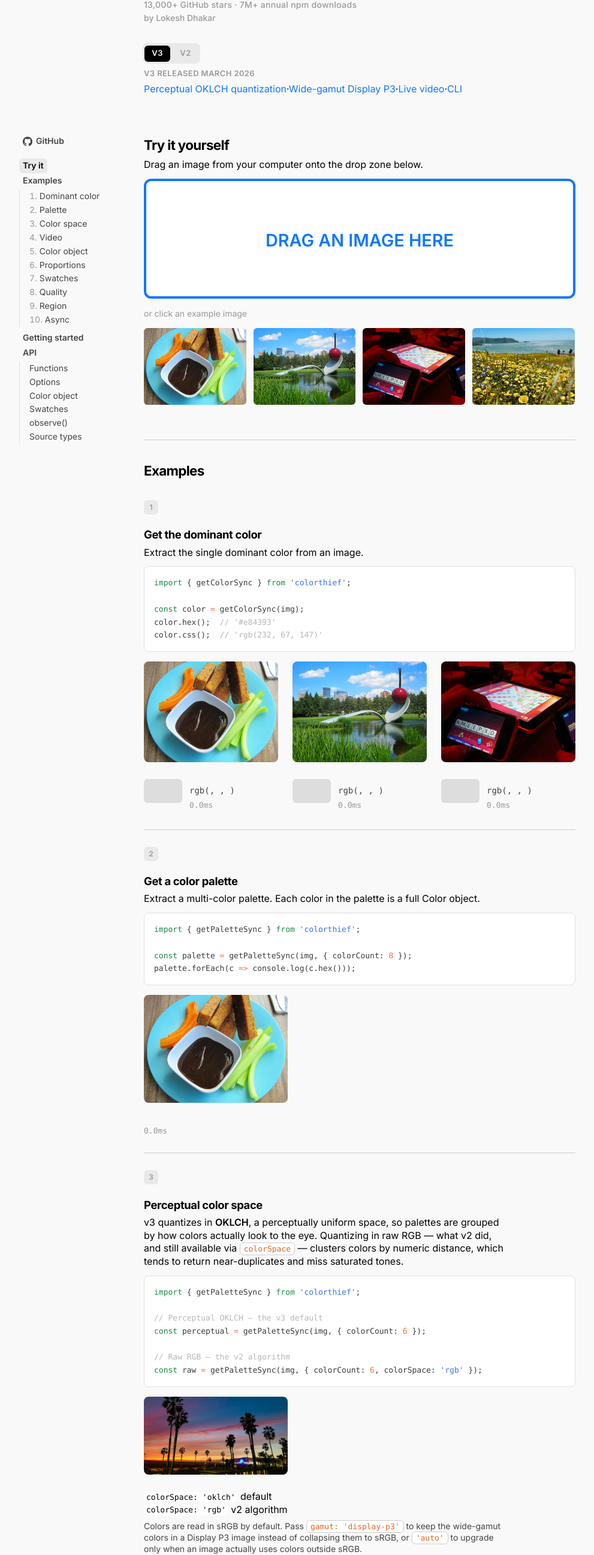
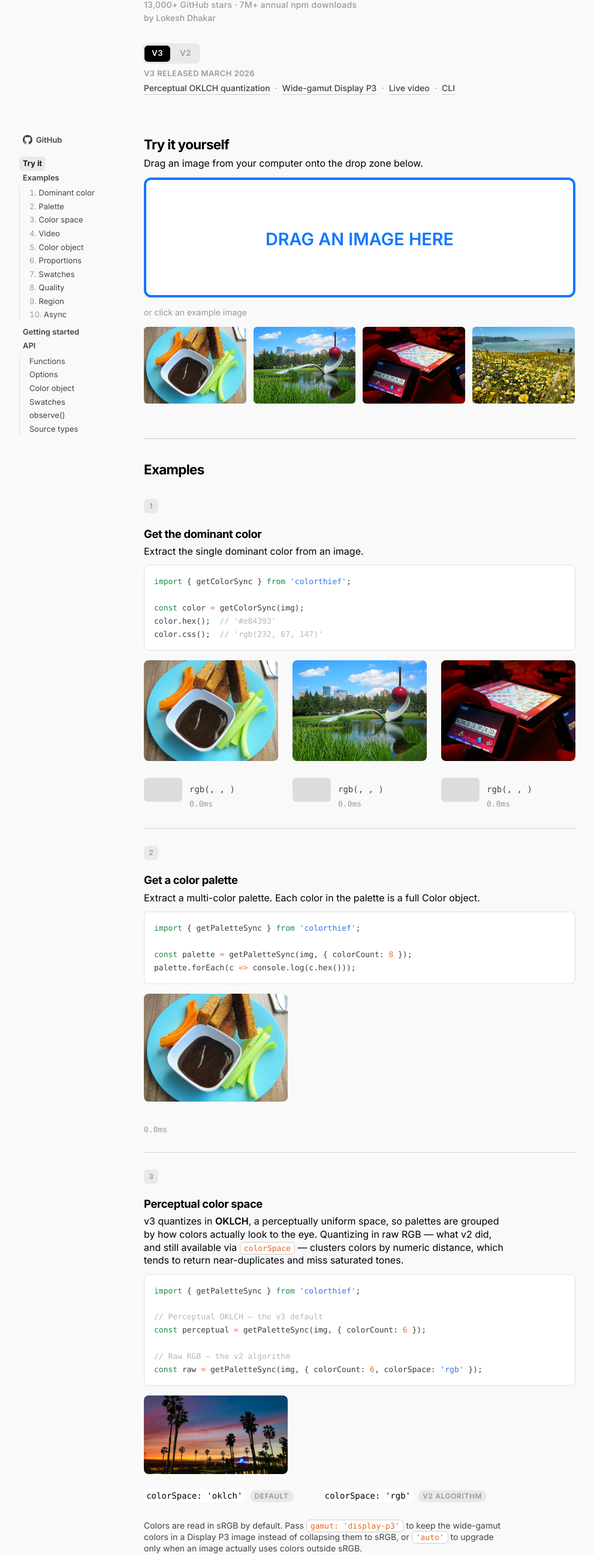
Before and after one commit to lokesh/color-thief-site, a website built with Vite: page index.html in a window 1280 px wide. Shown: the part 197-2790 px from the top of the page at 60% size, without its empty margins (144-1135 px from the left). Built offline with nearby package versions, Linux system fonts and the light colour scheme; what colorthief would draw is missing.

Commit message:
Style color space comparison; CSS scroll behavior; type size tweaks

```diff
--- a/css/main.css
+++ b/css/main.css
@@ -118,11 +118,32 @@ body {
     padding: 0;
   }
 }
+/* Scrolling
+ * *----------------------------------------------- */
+html {
+  scroll-behavior: smooth;
+  /* Clearance for the sticky mobile nav when jumping to anchors */
+  scroll-padding-top: 64px;
+}
+
+@media (min-width: 720px) {
+  html {
+    /* No sticky header on desktop; just a little breathing room */
+    scroll-padding-top: 1.25rem;
+  }
+}
+
+@media (prefers-reduced-motion: reduce) {
+  html {
+    scroll-behavior: auto;
+  }
+}
+
 /* Typography
  * *----------------------------------------------- */
 html {
-  /* 16px base — all rem values scale from this */
-  font-size: 16px;
+  /* 15px on mobile, 16px from 720px up — all rem values scale from this */
+  font-size: 15px;
 }
 
 @media (min-width: 720px) {
@@ -463,7 +484,7 @@ hr {
   gap: 6px;
   margin-bottom: 16px;
   padding: 3px 6px;
-  font-size: 0.875rem;
+  font-size: var(--text-sm);
   font-weight: var(--weight-semibold);
   color: var(--color-text-secondary);
   text-decoration: none;
@@ -493,7 +514,7 @@ hr {
   display: inline-block;
   padding: 3px 6px;
   line-height: var(--leading-snug);
-  font-size: 0.875rem; /* between --text-sm (0.8125rem) and --text-base (1rem); intentional mid-size for sidebar nav */
+  font-size: var(--text-sm);
   color: var(--color-text-secondary);
   font-weight: var(--weight-semibold);
   border-radius: var(--radius-sm);
@@ -527,7 +548,7 @@ a.nav-item:focus {
 }
 
 .nav-link-sub {
-  font-size: var(--text-md);
+  font-size: var(--text-sm);
   font-weight: var(--weight-regular);
   padding: 2px 8px;
   color: var(--color-text-secondary);
@@ -1186,6 +1207,34 @@ footer .button {
   letter-spacing: 0.03em; /* tighter than --tracking-wide (0.05em); compact date stamp */
 }
 
+/* v3's headline capabilities — the "why this is modern" line. */
+.version-features {
+  display: flex;
+  flex-wrap: wrap;
+  align-items: baseline;
+  gap: 0 0.5rem;
+  max-width: 34rem;
+  font-size: 0.875rem; /* small supporting text; between --text-sm and --text-base */
+  font-weight: var(--weight-medium);
+  color: var(--color-text-secondary);
+  margin: 0.4rem 0 0;
+}
+
+.version-features a {
+  color: inherit;
+  text-decoration: none;
+  border-bottom: 1px solid var(--color-border-light);
+}
+
+.version-features a:hover {
+  color: var(--color-text);
+  border-bottom-color: currentColor;
+}
+
+.version-features-sep {
+  color: var(--color-text-muted);
+}
+
 .version-subtitle {
   display: none;
   font-size: 0.875rem; /* small supporting text; between --text-sm and --text-base */
@@ -1595,6 +1644,61 @@ footer .button {
   display: flex;
   gap: 6px;
   flex-wrap: wrap;
+}
+
+
+/* -- Color space comparison ------------------------------------------------ */
+
+.colorspace-compare {
+  display: grid;
+  gap: 24px;
+}
+
+@media (min-width: 720px) {
+  .colorspace-compare {
+    /* Sized to content rather than 1fr each, so the two palettes sit close
+       enough to compare swatch-for-swatch. */
+    grid-template-columns: repeat(2, max-content);
+    justify-content: start;
+    gap: 48px;
+  }
+}
+
+.colorspace-label {
+  display: flex;
+  align-items: baseline;
+  flex-wrap: wrap;
+  gap: 8px;
+  margin-bottom: 10px;
+}
+
+.colorspace-label code {
+  font-family: var(--code-font);
+  font-size: 0.875rem; /* matches .async-label / .region-label */
+  color: var(--color-text);
+}
+
+.colorspace-tag {
+  font-size: var(--text-xs);
+  font-weight: var(--weight-semibold);
+  text-transform: uppercase;
+  letter-spacing: var(--tracking-wide);
+  color: var(--muted-color);
+  background: var(--color-bg-hover);
+  border-radius: var(--radius-full);
+  padding: 2px 8px;
+}
+
+/* Six md swatches wrap to 3-up inside a comparison column, so both palettes
+   keep the same two-row shape and stay visually comparable. */
+.colorspace-col .swatch-row {
+  max-width: 168px; /* 3 × 48px + 2 × 8px gap */
+}
+
+/* The swatch row already reserves 20px for its hex labels; add clearance
+   so the note below doesn't crowd them. */
+.v3-output:has(.colorspace-compare) + .annotation {
+  margin-top: 20px;
 }
 
 
```
